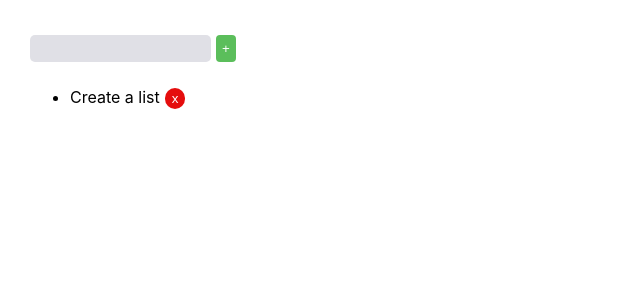
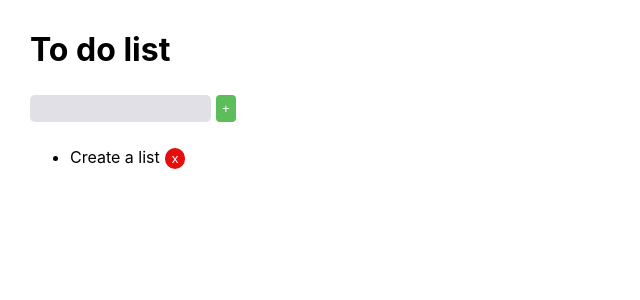
Before and after one commit to rami0r/ideal-pancake-1, a React (Create React App) app: page / in a window 1280 px wide. Shown: the top 300 px of the page, without its empty margins (0-640 px from the left). Built offline with nearby package versions, Linux system fonts and the light colour scheme; data requests are answered from the project's data file.

Commit message:
Fragment

```diff
--- a/src/App.js
+++ b/src/App.js
@@ -10,7 +10,6 @@ class App extends Component {
   state = {
     name: "",
     list: [],
-    show: true
   };
 
   onChange = event => {
@@ -46,9 +45,6 @@ class App extends Component {
     TodoModel.getTodos()
       .then(list => this.setList(list))
       .catch(error => console.error(error));
-
-    console.log("Component did mount");
-
   }
 
   setList = newList => {
@@ -61,13 +57,14 @@ class App extends Component {
     const { name, list, show } = this.state;
 
     return (
-      <div>
+      <>
+        <h1>To do list</h1>
         <input type="text" value={name} onChange={this.onChange} />
         <button type="button" onClick={this.onClick}>
           +
         </button>
-        {show && <List list={list} onDelete={this.onDelete} />}
-      </div>
+        <List list={list} onDelete={this.onDelete} />
+      </>
     );
   }
 }
```
